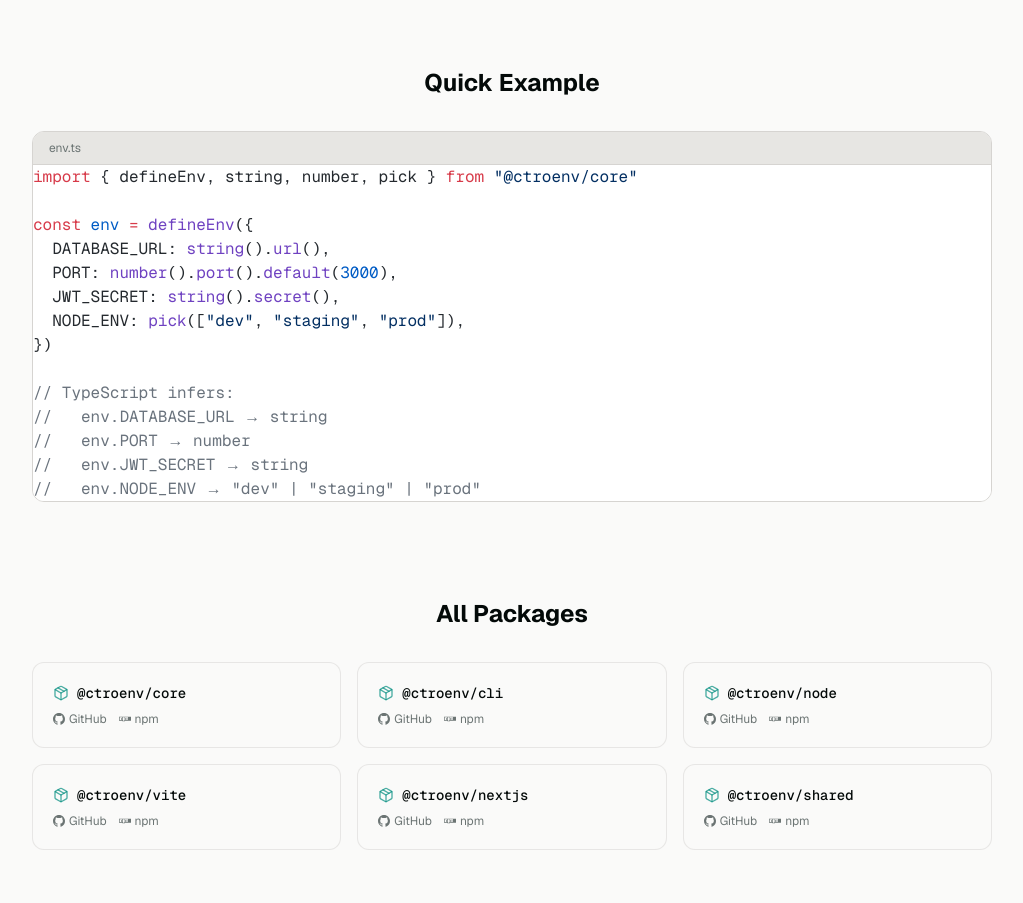
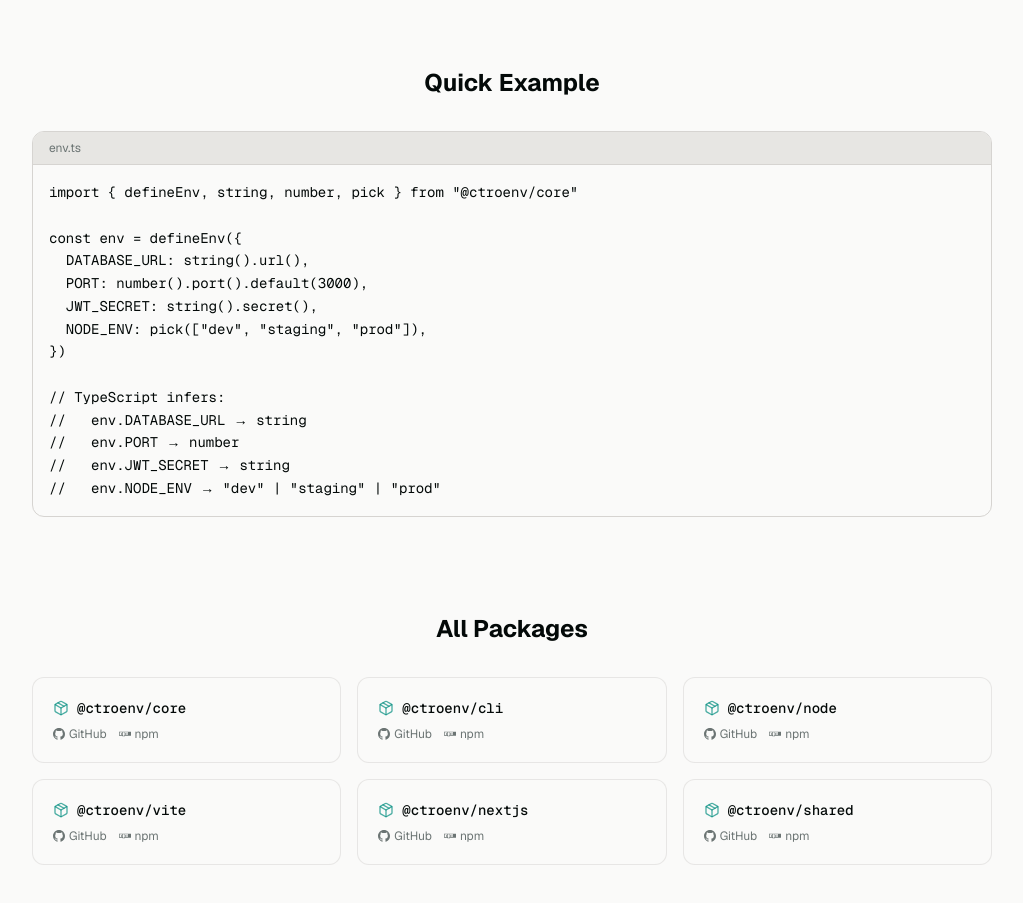
Before and after one commit to ctrotech-tutor/ctroenv-docs, a Next.js app: page / in a window 1280 px wide. Shown: the part 1400-2303 px from the top of the page, without its empty margins (0-1023 px from the left). Built offline with nearby package versions, Linux system fonts and the light colour scheme; no server answers.

Commit message:
fix: replace Shiki home code block with inline snippet, remove dead code

```diff
--- a/app/page.tsx
+++ b/app/page.tsx
@@ -1,6 +1,5 @@
 import Link from "next/link"
 import { Logo } from "@/components/logo"
-import { HomeCodeBlock } from "@/components/home-code-block"
 import {
   ArrowRight,
   ShieldCheck,
@@ -142,7 +141,27 @@
         {/* Quick Example */}
         <div className="mt-24">
           <h2 className="mb-8 text-center text-2xl font-bold">Quick Example</h2>
-          <HomeCodeBlock />
+          <div className="overflow-hidden rounded-xl border border-border">
+            <div className="border-b border-border bg-muted px-4 py-2 text-xs text-muted-foreground">
+              env.ts
+            </div>
+            <pre className="overflow-x-auto p-4 text-sm leading-relaxed">
+              <code>{`import { defineEnv, string, number, pick } from "@ctroenv/core"
+
+const env = defineEnv({
+  DATABASE_URL: string().url(),
+  PORT: number().port().default(3000),
+  JWT_SECRET: string().secret(),
+  NODE_ENV: pick(["dev", "staging", "prod"]),
+})
+
+// TypeScript infers:
+//   env.DATABASE_URL → string
+//   env.PORT → number
+//   env.JWT_SECRET → string
+//   env.NODE_ENV → "dev" | "staging" | "prod"`}</code>
+            </pre>
+          </div>
         </div>
 
         {/* Packages */}
--- a/components/home-code-block.tsx
+++ /dev/null
@@ -1,35 +0,0 @@
-import { codeToHtml } from "shiki"
-
-const CODE = `import { defineEnv, string, number, pick } from "@ctroenv/core"
-
-const env = defineEnv({
-  DATABASE_URL: string().url(),
-  PORT: number().port().default(3000),
-  JWT_SECRET: string().secret(),
-  NODE_ENV: pick(["dev", "staging", "prod"]),
-})
-
-// TypeScript infers:
-//   env.DATABASE_URL → string
-//   env.PORT → number
-//   env.JWT_SECRET → string
-//   env.NODE_ENV → "dev" | "staging" | "prod"`
-
-export async function HomeCodeBlock() {
-  const html = await codeToHtml(CODE, {
-    lang: "ts",
-    themes: {
-      light: "github-light",
-      dark: "github-dark",
-    },
-  })
-
-  return (
-    <div className="overflow-hidden rounded-xl border border-border">
-      <div className="border-b border-border bg-muted px-4 py-2 text-xs text-muted-foreground">
-        env.ts
-      </div>
-      <div dangerouslySetInnerHTML={{ __html: html }} />
-    </div>
-  )
-}
```
